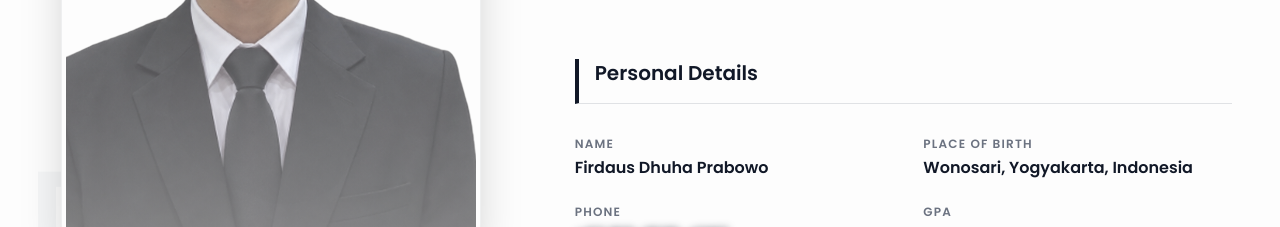
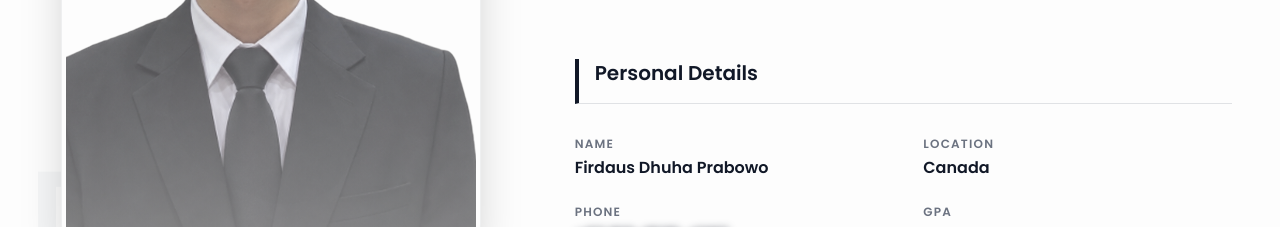
Before and after one commit to Firdaus1802/PORTOFOLIO-DAUS, a Next.js app: page / in a window 1280 px wide. Shown: the part 1520-1747 px from the top of the page. Built offline with nearby package versions, Linux system fonts and the light colour scheme; no server answers.

Commit message:
feat(location): update all location, domicile, maps, and CV references to Canada

```diff
--- a/app/about.tsx
+++ b/app/about.tsx
@@ -70,8 +70,8 @@ export default function About() {
 
                 <FadeLeft delay={0.2}>
                   <div className="flex flex-col p-2 -m-2 rounded-xl transition-colors duration-300 hover:bg-thirdary/40">
-                    <span className="text-xs uppercase tracking-widest font-bold text-text-secondary mb-1">Place of Birth</span>
-                    <span className="text-base font-semibold text-text-primary">Wonosari, Yogyakarta, Indonesia</span>
+                    <span className="text-xs uppercase tracking-widest font-bold text-text-secondary mb-1">Location</span>
+                    <span className="text-base font-semibold text-text-primary">Canada</span>
                   </div>
                 </FadeLeft>
 
--- a/app/api/chat/route.ts
+++ b/app/api/chat/route.ts
@@ -62,8 +62,8 @@ function getSmartFallbackResponse(query: string): string {
   ) {
     return `**Profil & Latar Belakang Akademik Firdaus Dhuha Prabowo:**
 • **Pendidikan:** Mahasiswa aktif S1 Sistem Informasi di Universitas Gunadarma dengan IPK **3.88 / 4.00**.
-• **Kelahiran & Usia:** Lahir pada **18 Februari 2006** di Wonosari, Yogyakarta (berusia 20 tahun).
-• **Domisili:** Wonosari, Yogyakarta, Indonesia.
+• **Kelahiran & Usia:** Lahir pada **18 Februari 2006** (berusia 20 tahun).
+• **Domisili:** Canada.
 • **Fokus Keahlian:** Frontend Web Development, arsitektur Next.js & React, integrasi backend Supabase & Node.js, serta komputasi awan.`
   }
 
@@ -178,12 +178,14 @@ Halaman tersebut telah dioptimasi dalam format executive 2-kolom dan siap diceta
     q.includes("lokasi") ||
     q.includes("rumah") ||
     q.includes("tempat tinggal") ||
+    q.includes("canada") ||
+    q.includes("kanada") ||
     q.includes("wonosari") ||
     q.includes("yogyakarta") ||
     q.includes("jogja") ||
     q.includes("tangerang")
   ) {
-    return "Firdaus berasal dan saat ini berdomisili di **Wonosari, Yogyakarta, Indonesia**."
+    return "Firdaus saat ini berdomisili di **Canada**."
   }
 
   if (
--- a/app/contact.tsx
+++ b/app/contact.tsx
@@ -112,7 +112,7 @@ Gunakan panduan informasi berikut tentang Firdaus untuk menjawab pertanyaan:
    - Tanggal Lahir: 18 Februari 2006 (Usia 20 tahun per tahun 2026)
    - Peran: Junior Frontend Developer / Web Developer
    - Pendidikan: Universitas Gunadarma (IPK: 3.88 / 4.00)
-   - Lokasi / Domisili: Wonosari, Yogyakarta, Indonesia
+   - Lokasi / Domisili: Canada
    - Email: firdausdhuhaprabowo@gmail.com
    - WhatsApp/Telepon: +62 813-1535-4397
    - LinkedIn: linkedin.com/in/firdaus-dhuha-prabowo-091949386/
@@ -245,11 +245,11 @@ Aturan Tambahan: Jawab langsung ke intinya, akurat sesuai data di atas, jangan m
           <div className="grid grid-cols-1 lg:grid-cols-2 gap-8">
             <div className="bg-background border border-text-secondary/20 rounded-3xl overflow-hidden h-100 lg:h-auto min-h-100 shadow-xl hover:border-text-primary transition-colors duration-500 relative group">
               <div className="absolute top-4 left-4 z-10 bg-background/90 backdrop-blur-md px-4 py-2 rounded-xl border border-text-secondary/20 shadow-lg pointer-events-none">
-                <p className="text-sm font-bold text-text-primary">📍 Wonosari, Yogyakarta</p>
-                <p className="text-xs font-medium text-text-secondary">Indonesia</p>
+                <p className="text-sm font-bold text-text-primary">📍 Canada</p>
+                <p className="text-xs font-medium text-text-secondary">North America</p>
               </div>
               <iframe
-                src="https://maps.google.com/maps?q=Wonosari,%20Yogyakarta,%20Indonesia&t=&z=13&ie=UTF8&iwloc=&output=embed"
+                src="https://maps.google.com/maps?q=Canada&t=&z=5&ie=UTF8&iwloc=&output=embed"
                 className="w-full h-full border-0 grayscale hover:grayscale-0 transition-all duration-700"
                 allowFullScreen
                 loading="lazy"
--- a/app/cv/page.tsx
+++ b/app/cv/page.tsx
@@ -77,7 +77,7 @@ export default function CVPage() {
               </div>
               <div className="flex items-center gap-2">
                 <span className="text-[#64748b] w-3 text-center">📍</span>
-                <span>Wonosari, Yogyakarta, Indonesia</span>
+                <span>Canada</span>
               </div>
               <div className="flex items-center gap-2">
                 <span className="text-[#64748b] w-3 text-center">🔗</span>
@@ -92,7 +92,7 @@ export default function CVPage() {
               <span className="text-[#94a3b8]">•</span>
               <span>20 Tahun</span>
               <span className="text-[#94a3b8]">•</span>
-              <span>Wonosari, Yogyakarta, Indonesia</span>
+              <span>Canada</span>
             </div>
           </div>
         </header>
--- a/public/cv-html/index.html
+++ b/public/cv-html/index.html
@@ -43,7 +43,7 @@
           </div>
           <div class="contact-item">
             <i class="fa-solid fa-location-dot"></i>
-            <span>Wonosari, Yogyakarta, Indonesia</span>
+            <span>Canada</span>
           </div>
           <div class="contact-item">
             <i class="fa-brands fa-github"></i>
@@ -56,7 +56,7 @@
           <span class="dot">•</span>
           <span>20 Tahun</span>
           <span class="dot">•</span>
-          <span>Wonosari, Yogyakarta, Indonesia</span>
+          <span>Canada</span>
         </div>
       </div>
     </header>
--- a/public/cv.html
+++ b/public/cv.html
@@ -43,7 +43,7 @@
           </div>
           <div class="contact-item">
             <i class="fa-solid fa-location-dot"></i>
-            <span>Wonosari, Yogyakarta, Indonesia</span>
+            <span>Canada</span>
           </div>
           <div class="contact-item">
             <i class="fa-brands fa-github"></i>
@@ -56,7 +56,7 @@
           <span class="dot">•</span>
           <span>20 Tahun</span>
           <span class="dot">•</span>
-          <span>Wonosari, Yogyakarta, Indonesia</span>
+          <span>Canada</span>
         </div>
       </div>
     </header>
```
